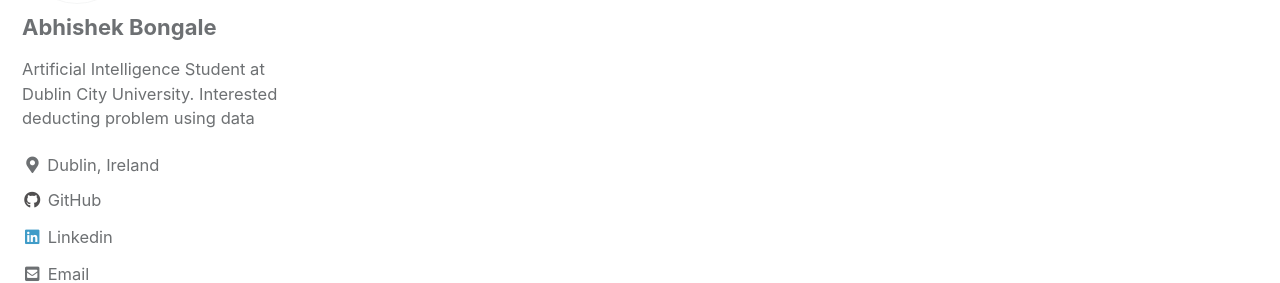
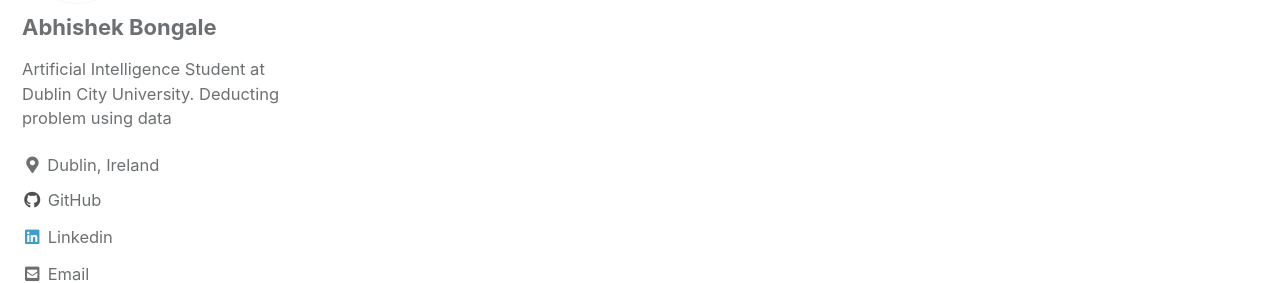
Before and after one commit to abhibongale/abhishekbongale.com, a Jekyll site: the page built from index.html, in a window 1280 px wide. Shown: the part 217-500 px from the top of the page. Built offline with Jekyll 4.4.1, drawn with Linux system fonts in a browser that asks for light colours; cached includes are drawn as plain includes; the list of posts is cut into pages by our own code.

Commit message:
config.yml line 106

```diff
--- a/_config.yml
+++ b/_config.yml
@@ -103,7 +103,7 @@ analytics:
 author:
   name             : Abhishek Bongale # "Your Name"
   avatar           : "/assets/images/bio-photo.png" # path of avatar image, e.g. "/assets/images/bio-photo.jpg"
-  bio              : "Artificial Intelligence Student at Dublin City University. Interested deducting problem using data"
+  bio              : "Artificial Intelligence Student at Dublin City University. Deducting problem using data"
   location         : "Dublin, Ireland"
   email            : abhishekbongale@outlook.com
   links:
```
